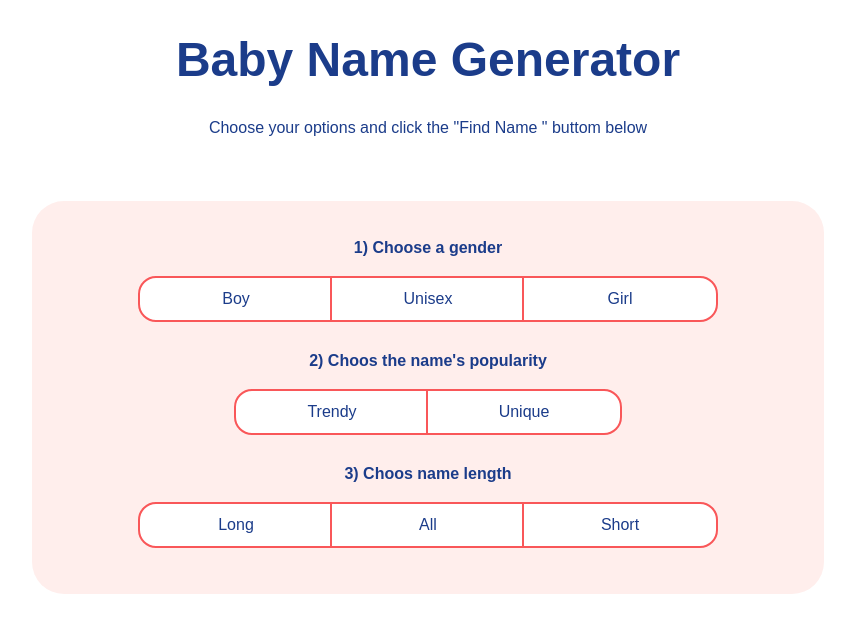
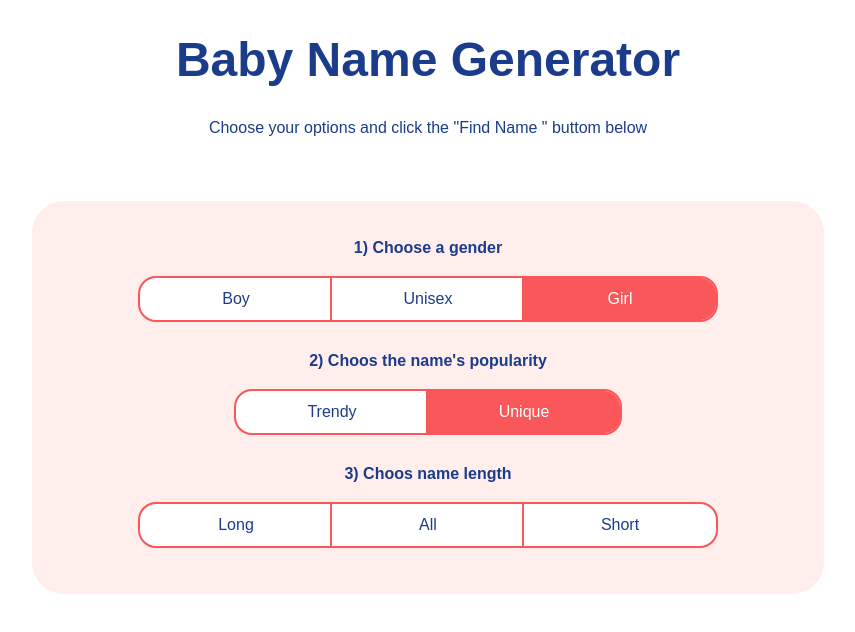
Before and after one commit to ardalan-shahandeh/baby-name-generator, a Nuxt app: page / in a window 1280 px wide. Shown: the top 632 px of the page, without its empty margins (212-1067 px from the left). Built offline with nearby package versions, Linux system fonts and the light colour scheme.

Commit message:
fix:managing state

```diff
--- a/app.vue
+++ b/app.vue
@@ -1,3 +1,11 @@
+<script setup>
+const options = reactive({
+  gender: "Girl",
+  popularity: "Unique",
+  length: "Long",
+});
+</script>
+
 <template>
   <div class="container">
     <h1>Baby Name Generator</h1>
@@ -7,11 +15,26 @@
         <h4>1) Choose a gender</h4>
 
         <div class="option-buttons">
-          <button class="option">Boy</button>
+          <button
+            class="option"
+            :class="options.gender === 'Boy' && 'option-active'"
+          >
+            Boy
+          </button>
 
-          <button class="option">Unisex</button>
+          <button
+            class="option"
+            :class="options.gender === 'Unisex' && 'option-active'"
+          >
+            Unisex
+          </button>
 
-          <button class="option">Girl</button>
+          <button
+            class="option"
+            :class="options.gender === 'Girl' && 'option-active'"
+          >
+            Girl
+          </button>
         </div>
       </div>
 
@@ -19,9 +42,19 @@
         <h4>2) Choos the name's popularity</h4>
 
         <div class="option-buttons">
-          <button class="option">Trendy</button>
+          <button
+            class="option"
+            :class="options.popularity === 'Trendy' && 'option-active'"
+          >
+            Trendy
+          </button>
 
-          <button class="option">Unique</button>
+          <button
+            class="option"
+            :class="options.popularity === 'Unique' && 'option-active'"
+          >
+            Unique
+          </button>
         </div>
       </div>
 
@@ -29,11 +62,26 @@
         <h4>3) Choos name length</h4>
 
         <div class="option-buttons">
-          <button class="option">Long</button>
+          <button
+            class="option"
+            :class="options.unique === 'Long' && 'option-active'"
+          >
+            Long
+          </button>
 
-          <button class="option">All</button>
+          <button
+            class="option"
+            :class="options.unique === 'All' && 'option-active'"
+          >
+            All
+          </button>
 
-          <button class="option">Short</button>
+          <button
+            class="option"
+            :class="options.length === 'Short' && 'option-active'"
+          >
+            Short
+          </button>
         </div>
       </div>
     </div>
@@ -86,4 +134,12 @@
   cursor: pointer;
   font-weight: 300;
 }
+
+.option-active {
+  background-color: rgb(249, 87, 89);
+  color: white;
+}
 </style>
+
+function reactive(arg0: { gender: string; popularity: string; length: string; })
+{ throw new Error("Function not implemented."); }
```
